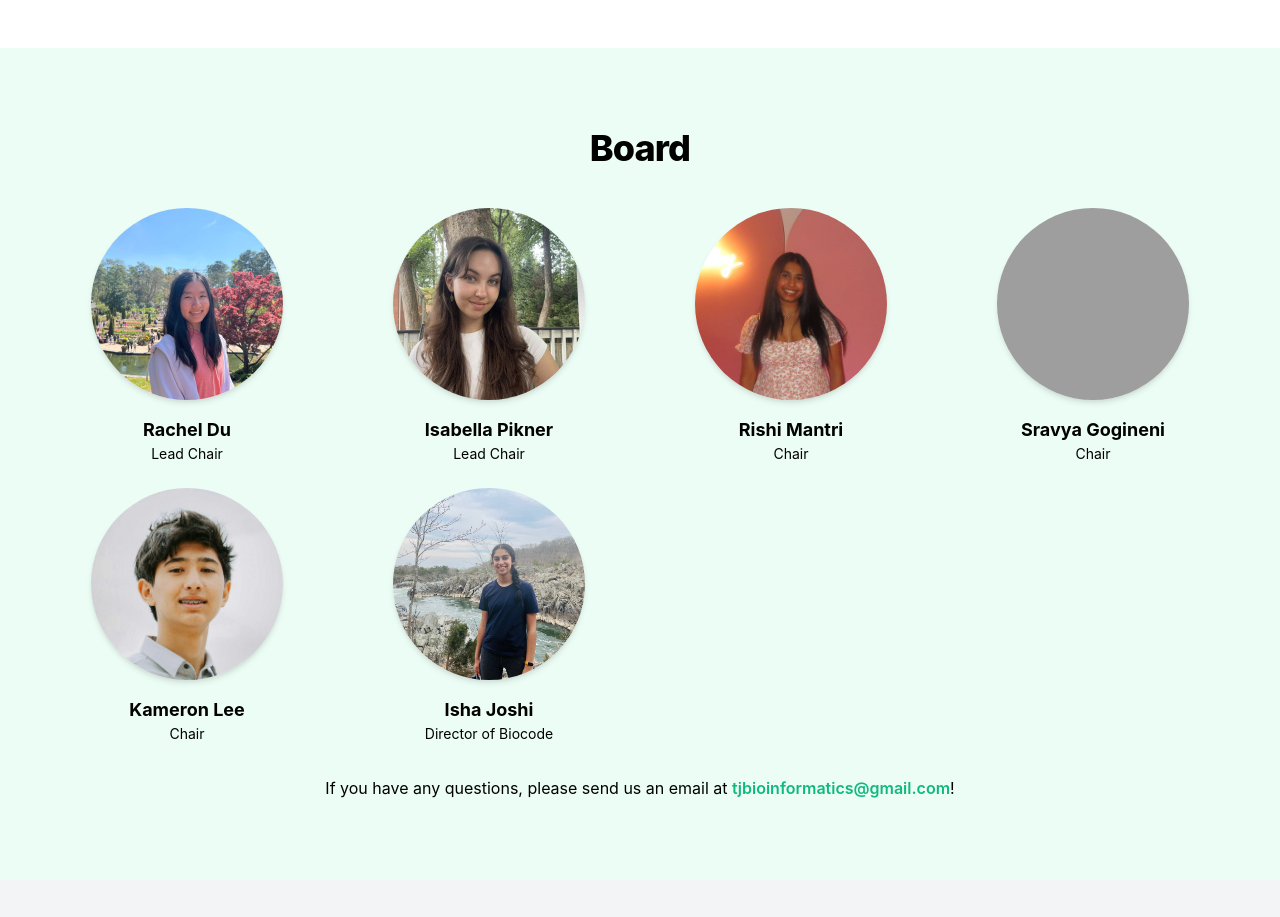
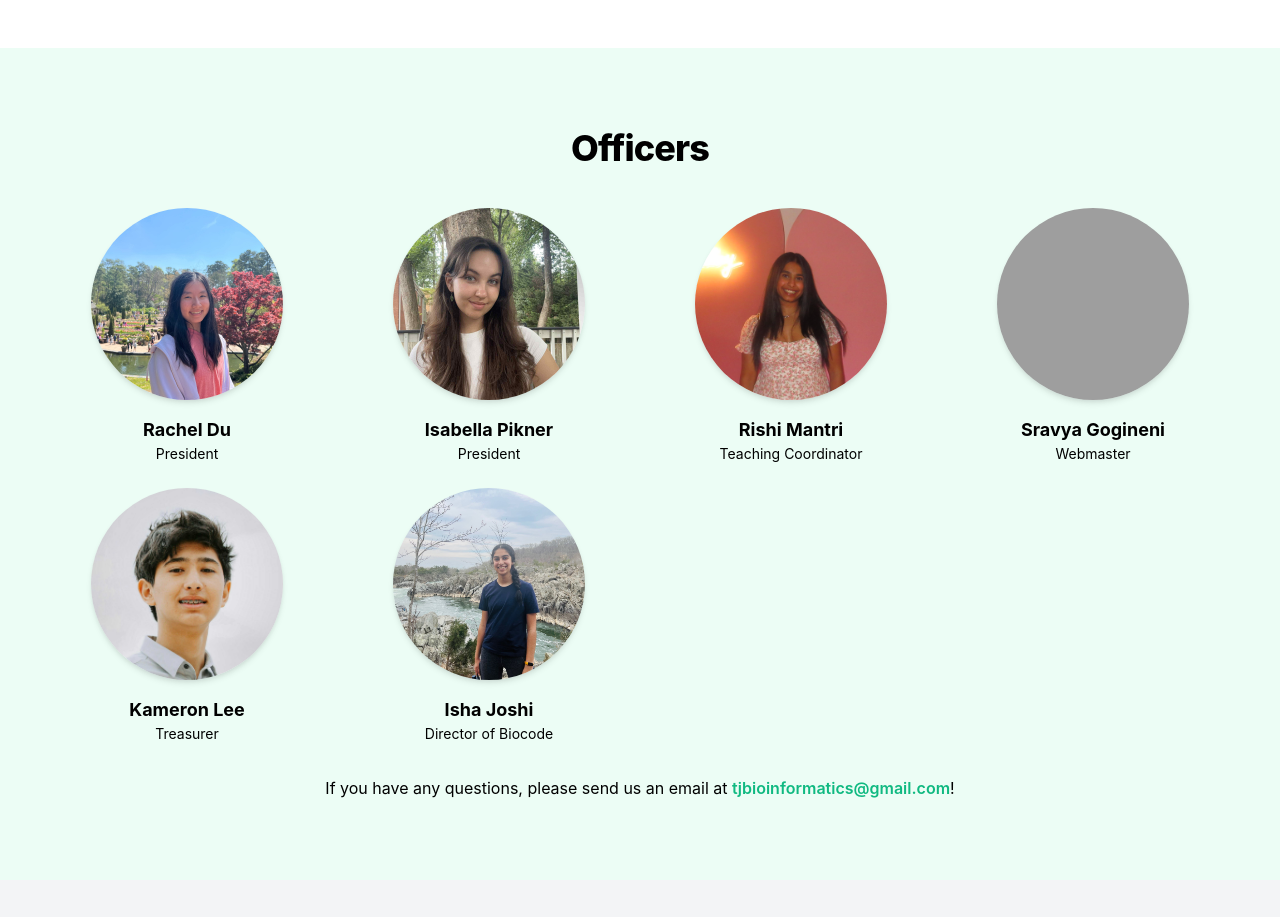
Before and after one commit to tj-bioinfo-society/website, a Gatsby site: page /biocode in a window 1280 px wide. Shown: the part 2420-3337 px from the top of the page. Built offline with nearby package versions, Linux system fonts and the light colour scheme; Gatsby itself is replaced by a stand-in of ours; grey boxes are pictures that could not be loaded.

Commit message:
Update biocode.js

```diff
--- a/src/pages/biocode.js
+++ b/src/pages/biocode.js
@@ -97,7 +97,7 @@ const BiocodePage = () => {
           <StaticImage className="md:my-auto h-full mx-auto" src="../images/rtcp.png" alt="Red Team College Planning" placeholder="blurred" />
         </div> */}
       </div>
-      <Team biocode={true} />
+      <Team biocode={false} />
     </Layout>
   )
 }
```
